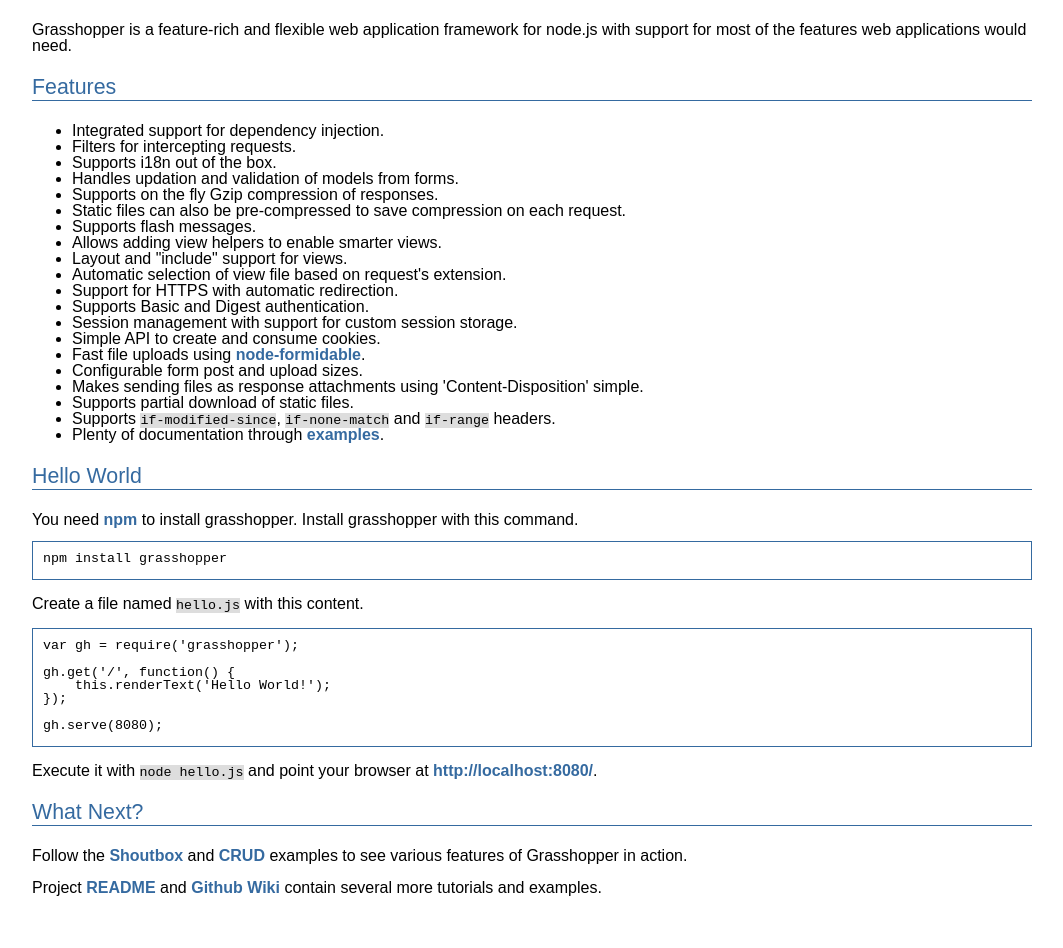
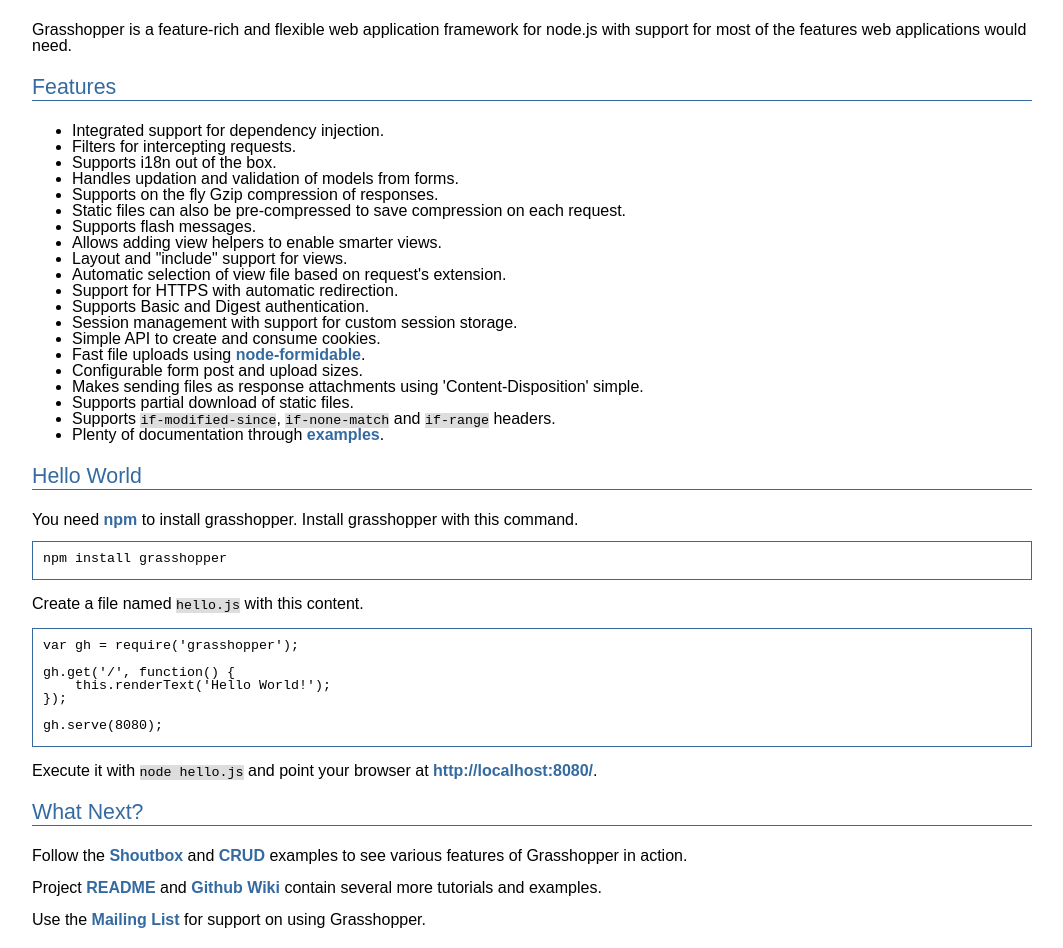
Before and after one commit to cskr/grasshopper, a plain HTML site: page index.html in a window 1280 px wide. Shown: the part 66-1014 px from the top of the page, without its empty margins (108-1171 px from the left). Before the commit the page ends 982 px from the top, so only its background shows below. Drawn offline with Linux system fonts and the light colour scheme.

Commit message:
Added link to mailing list.

```diff
--- a/index.html
+++ b/index.html
@@ -72,5 +72,9 @@
         <p>
             Project <a href="http://github.com/tuxychandru/grasshopper/blob/master/README.md">README</a> and <a href="http://github.com/tuxychandru/grasshopper">Github</a> <a href="http://github.com/tuxychandru/grasshopper/wiki">Wiki</a> contain several more tutorials and examples.
         </p>
+
+        <p>
+            Use the <a href="http://groups.google.com/group/grasshopperjs">Mailing List</a> for support on using Grasshopper.
+        </p>
     </body>
 </html>
```
